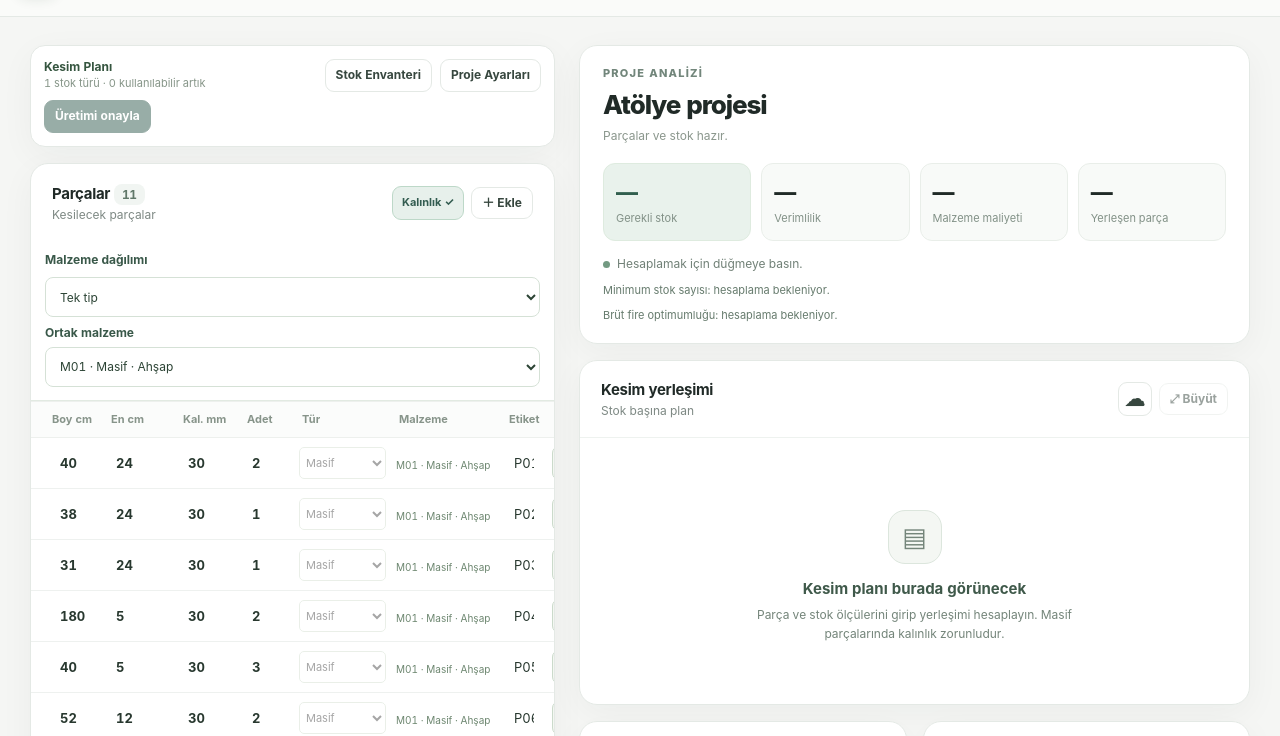
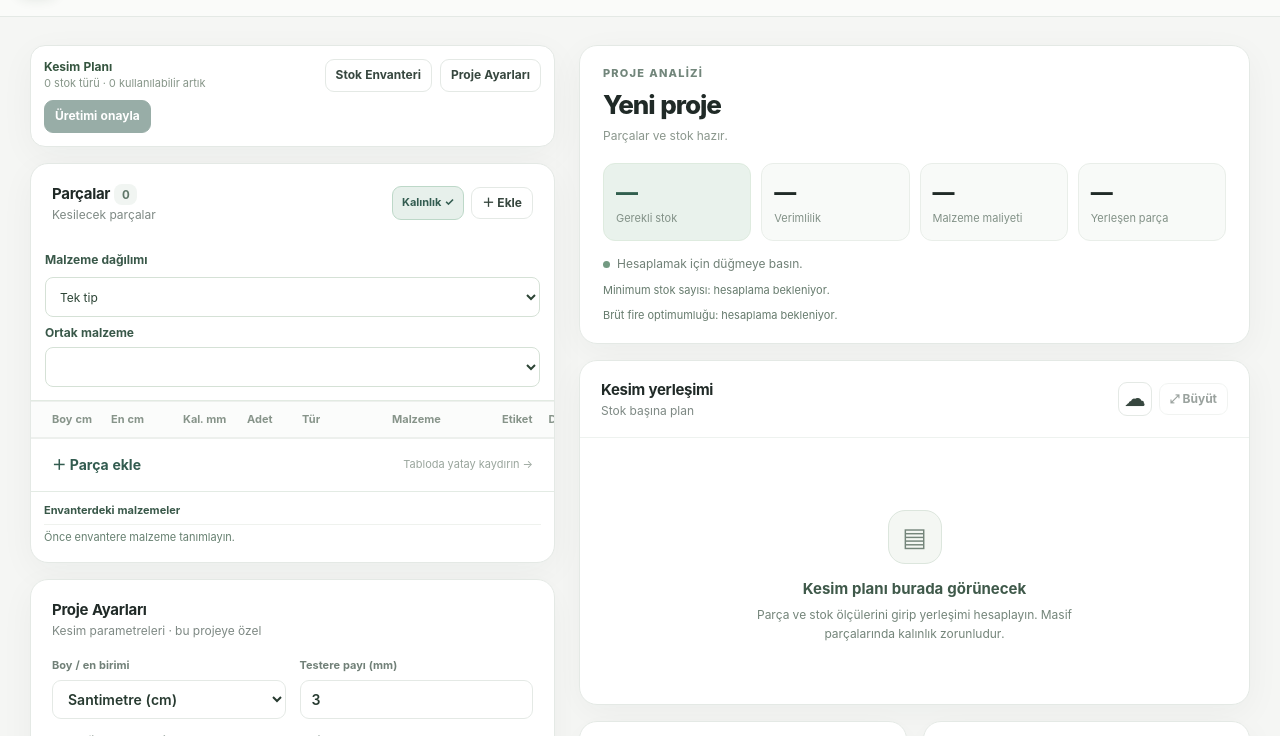
Before and after one commit to Beytullah-dot/Beytullah-, a plain HTML site: page docs/index.html in a window 1280 px wide. Shown: the part 64-800 px from the top of the page. Drawn offline with Linux system fonts and the light colour scheme.

Commit message:
Start new workshops with empty physical inventory; remove fake default stock quantities

```diff
--- a/docs/index.html
+++ b/docs/index.html
@@ -370,7 +370,11 @@ function nextPartLabel(rows){const used=new Set(rows.map(p=>String(p.label??'').
 function ensurePartLabels(rows){const used=new Set(rows.map(p=>String(p.label??'').trim().toLocaleUpperCase('tr-TR')).filter(Boolean));let i=1;for(const p of rows){if(String(p.label??'').trim())continue;let code;do{code='P'+String(i++).padStart(2,'0')}while(used.has(code));p.label=code;used.add(code)}}
 const round=(n,d=3)=>Math.round(n*10**d)/10**d;
 const esc=s=>String(s??'').replace(/[&<>"']/g,c=>({'&':'&amp;','<':'&lt;','>':'&gt;','"':'&quot;',"'":'&#39;'}[c]));
-const defaultData=()=>({version:2,partsThicknessEnabled:true,stocksThicknessEnabled:true,project:'Atölye projesi',unit:'cm',kerf:3,trim:0,offcutMinEdgeMm:50,offcutMinAreaCm2:100,offcutValuePerM2:'',useRemnantStock:true,mode:'guillotine',priceMode:'m3',m3Price:25000,materialMode:'single',singleMaterial:'Ahşap',allowedStockIds:null,parts:[[40,24,30,2,'Ahşap','P01'],[38,24,30,1,'Ahşap','P02'],[31,24,30,1,'Ahşap','P03'],[180,5,30,2,'Ahşap','P04'],[40,5,30,3,'Ahşap','P05'],[52,12,30,2,'Ahşap','P06']].map(([l,w,t,qty,material,label])=>({id:uid(),l,w,t,qty,material,label,category:'masif',grain:'',rotate:true})),stocks:[{id:uid(),l:300,w:30,t:30,qty:999,material:'Ahşap',category:'masif',priceUnit:'m3',grain:'',price:25000}]});
+const defaultData=()=>({version:2,partsThicknessEnabled:true,stocksThicknessEnabled:true,
+ project:'Yeni proje',unit:'cm',kerf:3,trim:0,offcutMinEdgeMm:50,offcutMinAreaCm2:100,
+ offcutValuePerM2:'',useRemnantStock:true,mode:'guillotine',
+ priceMode:'panel',m3Price:25000,materialMode:'single',singleMaterial:'',
+ singleCategory:'panel',allowedStockIds:null,parts:[],stocks:[]});
 let state,solution=null,activeSheet=0,dirty=true,lastSaved='';
 const stored=()=>{try{const txt=localStorage.getItem('beythaus-cut-v2');return txt?JSON.parse(txt):null}catch{return null}};
 const save=()=>{try{
@@ -1026,7 +1030,7 @@ byId('projectsBtn').onclick=showProjects;byId('projectsClose').onclick=closeProj
 byId('projectsOverlay').onclick=e=>{if(e.target===byId('projectsOverlay'))closeProjects()};
 byId('projectsSearch').oninput=renderProjects;
 byId('projectsSearchToggle').onclick=()=>{const inp=byId('projectsSearch'),open=inp.classList.toggle('hidden')===false;byId('projectsSearchToggle').setAttribute('aria-expanded',String(open));if(open)inp.focus();else{inp.value='';renderProjects()}};
-function newBlankProject(){const d=defaultData();d.parts=[];d.partsThicknessEnabled=false;d.stocksThicknessEnabled=false;d.stocks=[{id:uid(),l:'',w:'',t:'',qty:999,material:'Ahşap',price:0}];d.project='Yeni proje';createProject(d,d.project);closeProjects();toast('Yeni proje oluşturuldu.')}
+function newBlankProject(){const d=defaultData();createProject(d,d.project);closeProjects();toast('Yeni proje oluşturuldu. Ortak stok envanteri korunur.')}
 byId('newProjectBtn').onclick=newBlankProject;byId('newProjectTopBtn').onclick=newBlankProject;
 byId('manualSaveProjectBtn').onclick=()=>{save();renderProjects();toast('Proje kaydedildi.')};
 byId('projectsList').onclick=e=>{const b=e.target.closest('button[data-project-action]');if(!b)return;const id=b.dataset.projectId,p=projectLibrary.find(x=>x.id===id);if(!p)return;const act=b.dataset.projectAction;
```
